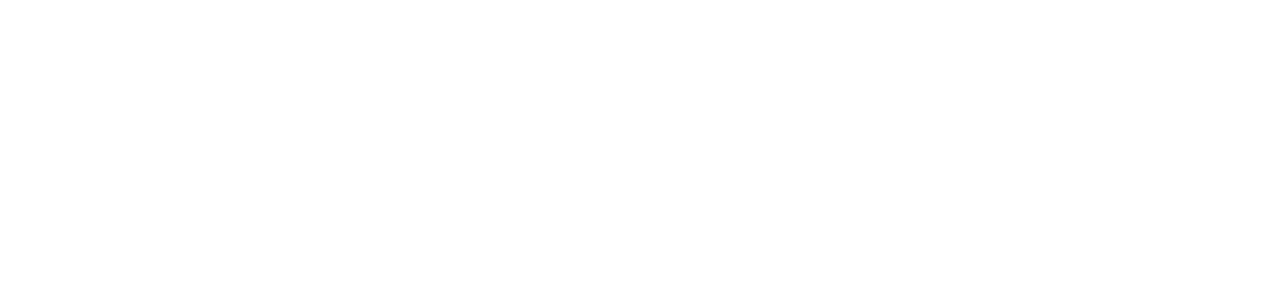
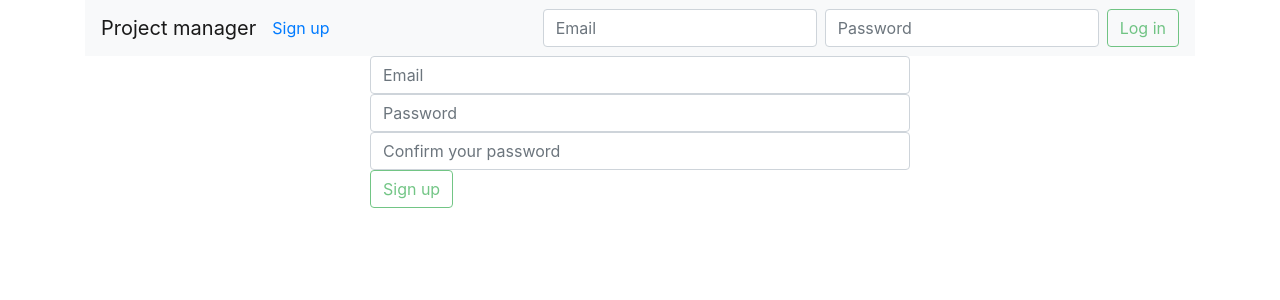
Before and after one commit to fjsandov/project-manager-frontend, a React (Create React App) app: page /sign-up in a window 1280 px wide. Shown: the top 300 px of the page. Built offline with nearby package versions, Linux system fonts and the light colour scheme; no server answers.

Commit message:
feat: add sessions (#4)

```diff
--- a/package.json
+++ b/package.json
@@ -5,7 +5,9 @@
   "dependencies": {
     "bootstrap": "^4.3.1",
     "connected-react-router": "^6.5.2",
+    "formik": "^1.5.8",
     "history": "^4.9.0",
+    "lodash": "^4.17.15",
     "react": "^16.9.0",
     "react-bootstrap": "^1.0.0-beta.11",
     "react-dom": "^16.9.0",
@@ -15,7 +17,8 @@
     "react-scripts": "3.0.1",
     "redux": "^4.0.4",
     "redux-thunk": "^2.3.0",
-    "reselect": "^4.0.0"
+    "reselect": "^4.0.0",
+    "yup": "^0.27.0"
   },
   "scripts": {
     "start": "PORT=3210 react-scripts start",
--- a/src/App.js
+++ b/src/App.js
@@ -2,12 +2,15 @@
 import { Provider } from 'react-redux';
 import { ConnectedRouter } from 'connected-react-router';
 import Routes from './routes';
+import Layout from './components/Layout';
 
 function App({ store, history }) {
   return (
     <Provider store={store}>
       <ConnectedRouter history={history}>
-        <Routes />
+        <Layout>
+          <Routes />
+        </Layout>
       </ConnectedRouter>
     </Provider>
   );
--- a/src/components/Home.js
+++ b/src/components/Home.js
@@ -1,8 +1,5 @@
 import React from 'react';
-import Layout from './Layout';
 
 export default () => (
-  <Layout>
-    <h1>Home</h1>
-  </Layout>
+  <h1>Home</h1>
 );
--- a/src/components/Layout.js
+++ b/src/components/Layout.js
@@ -1,11 +1,22 @@
 import React from 'react';
 import NavBar from './NavBar';
+import Container from 'react-bootstrap/Container';
+import Row from 'react-bootstrap/Row';
+import Col from 'react-bootstrap/Col';
 
 export default ({ children }) => {
   return (
-    <>
-      <NavBar />
-      {children}
-    </>
+    <Container>
+      <Row>
+        <Col>
+          <NavBar />
+        </Col>
+      </Row>
+      <Row>
+        <Col md={{ span: 6, offset: 3 }}>
+          {children}
+        </Col>
+      </Row>
+    </Container>
   );
 }
--- /dev/null
+++ b/src/components/LoginForm.js
@@ -0,0 +1,63 @@
+import React from 'react';
+import { withFormik } from 'formik';
+import * as Yup from 'yup';
+import Form from 'react-bootstrap/Form';
+import FormControl from 'react-bootstrap/FormControl';
+import Button from 'react-bootstrap/Button';
+
+function LoginForm({
+  values,
+  touched,
+  errors,
+  handleChange,
+  handleBlur,
+  handleSubmit,
+  isSubmitting,
+  isValid,
+}) {
+  return (
+    <Form inline onSubmit={handleSubmit}>
+      <FormControl
+        name="email"
+        placeholder="Email"
+        value={values.email}
+        error={errors.email}
+        touched={touched.email}
+        isInvalid={!!errors.email}
+        onChange={handleChange}
+        onBlur={handleBlur}
+        type="email"
+        className="mr-sm-2"
+      />
+      <FormControl
+        name="password"
+        placeholder="Password"
+        value={values.password}
+        error={errors.password}
+        touched={touched.password}
+        isInvalid={!!errors.password}
+        onChange={handleChange}
+        onBlur={handleBlur}
+        type="password"
+        className="mr-sm-2"
+      />
+      <Button
+        type="submit"
+        disabled={isSubmitting || !isValid}
+        variant="outline-success"
+      >
+        Log in
+      </Button>
+    </Form>
+  );
+}
+
+export default withFormik({
+  mapPropsToValues: () => ({ email: '', password: '' }),
+  validationSchema: Yup.object().shape({
+    email: Yup.string().required(),
+    password: Yup.string().required(),
+  }),
+  handleSubmit: (values, { props, setSubmitting }) =>
+    props.onLogin(values).catch(() => setSubmitting(false)),
+})(LoginForm);
--- a/src/components/NavBar.js
+++ b/src/components/NavBar.js
@@ -1,23 +1,55 @@
-import React from 'react';
+import React, { useCallback } from 'react';
+import { connect } from 'react-redux';
+import {
+  getIsSignedIn,
+  login,
+  logout,
+} from '../store/ducks/session';
 import Navbar from 'react-bootstrap/Navbar';
 import Nav from 'react-bootstrap/Nav';
-import Form from 'react-bootstrap/Form';
-import FormControl from 'react-bootstrap/FormControl';
 import Button from 'react-bootstrap/Button';
+import { Link } from 'react-router-dom';
+import LoginForm from './LoginForm';
 
-export default () => {
+function NavBar({ isSignedIn, onLogin, onLogout }) {
+  const handleLogout = useCallback(
+    () => onLogout(),
+    [onLogout],
+  );
   return (
     <Navbar bg="light" expand="lg">
-      <Navbar.Brand>Project manager</Navbar.Brand>
+      <Navbar.Brand href="/">
+        Project manager
+      </Navbar.Brand>
       <Navbar.Toggle aria-controls="basic-navbar-nav" />
       <Navbar.Collapse id="basic-navbar-nav">
-        <Nav className="mr-auto" />
-        <Form inline>
-          <FormControl type="text" placeholder="Email" className="mr-sm-2" />
-          <FormControl type="password" placeholder="Password" className="mr-sm-2" />
-          <Button variant="outline-success">LogIn</Button>
-        </Form>
+        <Nav className="mr-auto">
+          {!isSignedIn && <Link to="/sign-up">Sign up</Link>}
+        </Nav>
+        {isSignedIn
+          ? (
+            <Button
+              variant="outline-error"
+              onClick={handleLogout}
+            >
+              Logout
+            </Button>
+          )
+          : <LoginForm onLogin={onLogin} />}
       </Navbar.Collapse>
     </Navbar>
   )
 }
+
+function mapStateToProps(state) {
+  return {
+    isSignedIn: getIsSignedIn(state),
+  };
+}
+
+const mapDispatchToProps = {
+  onLogin: login,
+  onLogout: logout,
+};
+
+export default connect(mapStateToProps, mapDispatchToProps)(NavBar);
--- /dev/null
+++ b/src/components/SignUp.js
@@ -0,0 +1,102 @@
+import React from 'react';
+import { withFormik } from 'formik';
+import * as Yup from 'yup';
+import {compose} from 'redux';
+import { connect } from 'react-redux';
+import Form from 'react-bootstrap/Form';
+import Button from 'react-bootstrap/Button';
+import { signUp } from '../store/ducks/session';
+import FormControl from 'react-bootstrap/FormControl';
+import Col from 'react-bootstrap/Col';
+import InputGroup from 'react-bootstrap/InputGroup';
+
+function SignUp({
+  values,
+  touched,
+  errors,
+  handleChange,
+  handleBlur,
+  handleSubmit,
+  isSubmitting,
+  isValid,
+}) {
+  return (
+    <Form noValidate onSubmit={handleSubmit}>
+      <FormControl
+        name="email"
+        placeholder="Email"
+        value={values.email}
+        error={errors.email}
+        touched={touched.email}
+        isInvalid={!!errors.email}
+        onChange={handleChange}
+        onBlur={handleBlur}
+        type="email"
+        className="mr-sm-2"
+      />
+      <Form.Control.Feedback type="invalid">
+        {errors.email}
+      </Form.Control.Feedback>
+      <FormControl
+        name="password"
+        placeholder="Password"
+        value={values.password}
+        error={errors.password}
+        touched={touched.password}
+        isInvalid={!!errors.password}
+        onChange={handleChange}
+        onBlur={handleBlur}
+        type="password"
+        className="mr-sm-2"
+      />
+
+      <Form.Control.Feedback type="invalid">
+        {errors.password}
+      </Form.Control.Feedback>
+      <FormControl
+        name="passwordConfirmation"
+        placeholder="Confirm your password"
+        value={values.passwordConfirmation}
+        error={errors.passwordConfirmation}
+        touched={touched.passwordConfirmation}
+        isInvalid={!!errors.passwordConfirmation}
+        onChange={handleChange}
+        onBlur={handleBlur}
+        type="password"
+        className="mr-sm-2"
+      />
+      <Form.Control.Feedback type="invalid">
+        {errors.passwordConfirmation}
+      </Form.Control.Feedback>
+      <Button
+        type="submit"
+        disabled={isSubmitting || !isValid}
+        variant="outline-success"
+      >
+        Sign up
+      </Button>
+    </Form>
+  );
+}
+
+const mapDispatchToProps = {
+  onSignUp: signUp,
+};
+
+export default compose(
+  connect(null, mapDispatchToProps),
+  withFormik({
+    mapPropsToValues: () => ({
+      email: '',
+      password: '',
+      passwordConfirmation: '',
+    }),
+    validationSchema: Yup.object().shape({
+      email: Yup.string().required(),
+      password: Yup.string().required(),
+      passwordConfirmation: Yup.string().required(),
+    }),
+    handleSubmit: (values, { props, setSubmitting }) =>
+      props.onSignUp(values).catch(() => setSubmitting(false)),
+  })
+)(SignUp);
--- a/src/routes.js
+++ b/src/routes.js
@@ -1,14 +1,16 @@
 import React from 'react';
 import { Switch, Route, Redirect } from 'react-router-dom';
 import Home from './components/Home';
+import SignUp from './components/SignUp';
 
 export default function() {
   return (
     <Switch>
-      <Route exact path="/" >
+      <Route exact path="/">
         <Redirect to="/home" />
       </Route>
       <Route path="/home" component={Home} />
+      <Route path="/sign-up" component={SignUp} />
     </Switch>
   );
 }
--- /dev/null
+++ b/src/services/api.js
@@ -0,0 +1,38 @@
+import {
+  authJsonFetchBuilder,
+  jsonFetch,
+} from './fetch';
+import configureStore from '../store';
+import { getJwtToken } from '../store/ducks/session';
+
+export default function getApi() {
+  const store = configureStore();
+  const authJsonFetch = authJsonFetchBuilder(store, getJwtToken);
+
+  return {
+    session: {
+      signUp: (email, password, passwordConfirmation) => jsonFetch('signup', {
+        method: 'POST',
+        body: JSON.stringify({
+          user: {
+            email,
+            password,
+            password_confirmation: passwordConfirmation,
+          },
+        }),
+      }),
+      login: (email, password) => jsonFetch('login', {
+        method: 'POST',
+        body: JSON.stringify({
+          user: {
+            email,
+            password,
+          },
+        }),
+      }),
+      logout: () => authJsonFetch('logout', {
+        method: 'DELETE',
+      }),
+    },
+  }
+}
--- /dev/null
+++ b/src/services/fetch.js
@@ -0,0 +1,44 @@
+const baseUrl = process.env.REACT_APP_API_BASE || 'http://localhost:3000';
+
+function buildUrl(urlPath) {
+  return `${baseUrl}/${urlPath}`;
+}
+
+class ApiError {
+  constructor(errorResponse) {
+    this.name = 'ApiError';
+    console.log(errorResponse);
+    // Object.assign(this, error);
+  }
+}
+
+function urlFetch(urlPath, options) {
+  const opts = options || {};
+  opts.headers = opts.headers || {};
+  if (!(opts.body instanceof FormData)) {
+    opts.headers['Content-Type'] = opts.headers['Content-Type'] || 'application/json';
+  }
+  return fetch(buildUrl(urlPath), opts);
+}
+
+export async function jsonFetch(urlPath, options) {
+  const response = await urlFetch(urlPath, options);
+  if (response.status === 204) {
+    // no content
+    return undefined;
+  }
+  if (response.ok) {
+    const json = await response.json();
+    return json;
+  }
+  throw new ApiError(response);
+}
+
+export function authJsonFetchBuilder(store, getJwtToken) {
+  return async function authJsonFetch(url, options) {
+    const opts = options || {};
+    opts.headers = opts.headers || {};
+    opts.headers.Authorization = opts.headers.Authorization || `Bearer ${getJwtToken(store.getState())}`;
+    return jsonFetch(url, opts);
+  };
+}
--- a/src/store/ducks/index.js
+++ b/src/store/ducks/index.js
@@ -1,7 +1,9 @@
 import { combineReducers } from 'redux';
 import { connectRouter } from 'connected-react-router';
+import session from './session';
 
 const rootReducer = (history) => combineReducers({
+  session,
   router: connectRouter(history),
 });
 
--- /dev/null
+++ b/src/store/ducks/session.js
@@ -0,0 +1,73 @@
+import { createSelector } from 'reselect';
+import get from 'lodash/get';
+import getApi from '../../services/api';
+
+const types = {
+  SIGN_UP: 'sessions/SIGN_UP',
+  LOGIN: 'sessions/LOGIN',
+  LOGOUT: 'sessions/LOGOUT',
+  LOGIN_SUCCESS: 'sessions/LOGIN_SUCCESS',
+  LOGOUT_SUCCESS: 'sessions/LOGOUT_SUCCESS',
+};
+
+const INITIAL_STATE = {
+  jwtToken: undefined,
+  userId: undefined,
+};
+
+export default function reducer(state = INITIAL_STATE, action) {
+  switch (action.type) {
+    case types.LOGIN_SUCCESS: {
+      const { jwtToken, userId } = action.payload;
+      return { ...state, jwtToken, userId };
+    }
+    case types.LOGOUT_SUCCESS: {
+      return { ...state, ...INITIAL_STATE };
+    }
+    default:
+      return state;
+  }
+}
+
+export function login({ email, password }) {
+  return (dispatch) => {
+    dispatch({ type: types.LOGIN });
+    return getApi().session.login(email, password)
+      .then(({ jwtToken, userId }) => {
+        dispatch({
+          type: types.LOGIN_SUCCESS,
+          payload: { jwtToken, userId },
+        });
+      });
+  };
+}
+
+export function logout() {
+  return async (dispatch) => {
+    dispatch({ type: types.LOGOUT });
+    return getApi().session.logout()
+      .then(() => {
+        dispatch({ type: types.LOGOUT_SUCCESS });
+      });
+  };
+}
+
+export function signUp({ email, password, passwordConfirmation }) {
+  return (dispatch) => {
+    dispatch({ type: types.SIGN_UP });
+    return getApi().session.signUp(email, password, passwordConfirmation)
+      .then(() => dispatch(login({ email, password })));
+  };
+}
+
+const getSession = state => state.session;
+
+export const getJwtToken = createSelector(
+  getSession,
+  session => get(session, 'jwtToken'),
+);
+
+export const getIsSignedIn = createSelector(
+  getJwtToken,
+  jwtToken => Boolean(jwtToken),
+);
```
Also changed, not shown: 1 other file (tests, documents, lock files or other folders).
